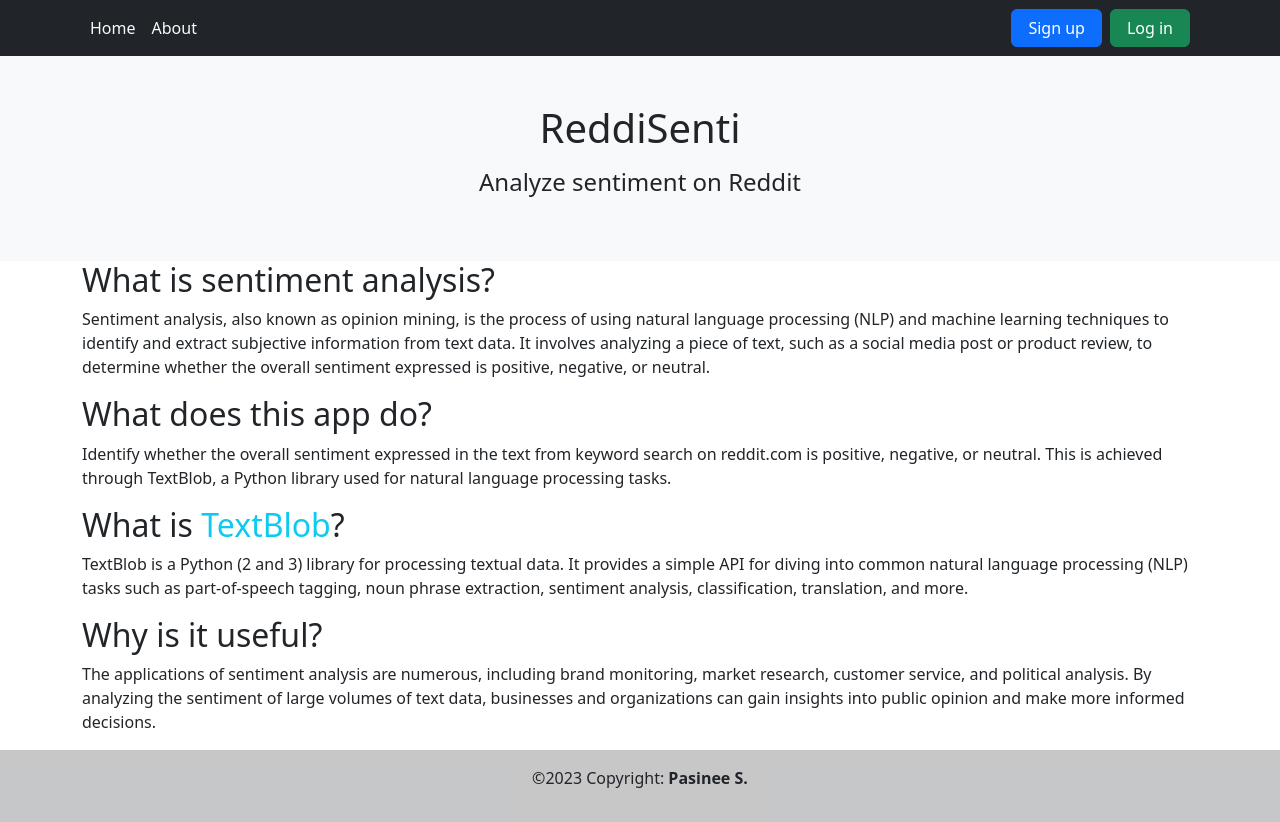
After one commit to pasinee-sb/capstone_project_1, a Flask app: page /about in a window 1280 px wide. The commit adds this page. Run offline with Flask 3, Linux system fonts and the light colour scheme; parts of the project's set-up code (start-up, migrations or seed data) failed here and were passed over; some libraries are stand-ins or nearby versions.

Commit message:
add demo.html

```diff
--- a/app.py
+++ b/app.py
@@ -12,7 +12,7 @@ app = Flask(__name__)
 app.config['DEBUG'] = os.environ.get('FLASK_DEBUG', False)
 app.app_context().push()
 
-app.config['SQLALCHEMY_DATABASE_URI'] = 'postgresql:///reddit-poll'
+app.config['SQLALCHEMY_DATABASE_URI'] = 'postgresql:///reddi-senti'
 app.config['SQLALCHEMY_TRACK_MODIFICATIONS'] = False
 app.config['SQLALCHEMY_ECHO'] = True
 
@@ -119,12 +119,11 @@ def signup():
 @app.route('/users/<int:user_id>')
 def machine(user_id):
     if g.user.id == user_id:
-        cards = AnalysisCard.query.filter_by(user_id=user_id).all()
 
         add_keyword_form = KeywordForm()
         form = AnalyzeForm()
 
-        return render_template('machine.html', cards=cards, add_keyword_form=add_keyword_form, form=form)
+        return render_template('machine.html', add_keyword_form=add_keyword_form, form=form)
 
     flash("Access not allowed", "danger")
     return redirect('/')
@@ -167,19 +166,24 @@ def add_keyword():
     session['keywords'] = keywords
     print(keyword)
 
-    return redirect('/')
+    if g.user:
+        return redirect('/')
+    return redirect('/demo')
 
 
-@app.route('/analyze', methods=['POST'])
+@app.route('/analyze')
 def analyze():
-    selected_keywords = request.form.getlist('keywords[]')
+    selected_keywords = request.args.getlist('keywords[]')
 
     results = []
     for word in selected_keywords:
         score = generate_sentiment(word)
         results.append(score)
-    # do something with selected_keywords...
-    return render_template('results.html', results=results, selected_keywords=selected_keywords, zip=zip)
+    if g.user:
+        return render_template('results.html', results=results, selected_keywords=selected_keywords, zip=zip)
+    else:
+        flash("Sign up or Log in to save result", "warning")
+        return render_template('results.html', results=results, selected_keywords=selected_keywords, zip=zip)
 
 
 @app.route('/edit_keyword')
@@ -197,7 +201,10 @@ def remove_keyword(keyword):
 
     except ValueError:
         pass
-    return redirect('/')
+
+    if g.user:
+        return redirect('/')
+    return redirect('/demo')
 
 
 @app.route('/users/<int:user_id>/cards', methods=['POST'])
@@ -240,15 +247,17 @@ def show_card(user_id, card_id):
 
 @app.route('/users/<int:user_id>/cards/<int:card_id>/delete', methods=['POST'])
 def delete_card(user_id, card_id):
+
     if g.user.id == user_id:
         card = AnalysisCard.query.get(card_id)
-        g.user.analysis_card.remove(card)
-        db.session.commit()
-        return redirect('/')
+        if card in g.user.analysis_card:
+            g.user.analysis_card.remove(card)
+            db.session.commit()
+            return redirect(f"/users/{user_id}/dashboard")
 
     flash("Access not allowed", "danger")
 
-    return redirect('/')
+    return redirect("/")
 
 
 @app.route('/users/<int:user_id>/profile', methods=['GET', 'POST'])
@@ -278,3 +287,17 @@ def show_user_dashboard(user_id):
 
     flash("Access not allowed", "danger")
     return redirect('/')
+
+
+@app.route('/about')
+def about():
+
+    return render_template('about.html')
+
+
+@app.route('/demo')
+def demo():
+    add_keyword_form = KeywordForm()
+    form = AnalyzeForm()
+
+    return render_template('machine.html',  add_keyword_form=add_keyword_form, form=form)
--- /dev/null
+++ b/templates/about.html
@@ -0,0 +1,31 @@
+{%extends 'base.html'%}
+
+{%block content%}
+
+<div class="container">
+    <h2>What is sentiment analysis?</h2>
+    <p>Sentiment analysis, also known as opinion mining, is the process of using natural language processing (NLP) and machine learning techniques to identify and extract subjective information from text data. It involves analyzing a piece of text, such as a social media post or product review, to determine whether the overall sentiment expressed is positive, negative, or neutral.</p>
+
+    </div>
+
+    <div class="container">
+        <h2>What does this app do?</h2>
+        <p>
+         Identify whether the overall sentiment expressed in the text from keyword search on reddit.com is positive, negative, or neutral. This is achieved through TextBlob, a Python library used for natural language processing tasks.
+         </p></div>
+
+         <div class="container">
+            <h2>What is <a class="text-decoration-none text-info" href="https://textblob.readthedocs.io/en/dev/">TextBlob</a>? </h2>
+
+         <p>
+            TextBlob is a Python (2 and 3) library for processing textual data. It provides a simple API for diving into common natural language processing (NLP) tasks such as part-of-speech tagging, noun phrase extraction, sentiment analysis, classification, translation, and more.
+          </p>
+         </div>
+
+         <div class="container">
+            <h2>Why is it useful?</h2>
+            <p>The applications of sentiment analysis are numerous, including brand monitoring, market research, customer service, and political analysis. By analyzing the sentiment of large volumes of text data, businesses and organizations can gain insights into public opinion and make more informed decisions.</p>
+
+            </div>
+
+{%endblock%}
--- a/templates/base.html
+++ b/templates/base.html
@@ -33,9 +33,11 @@
               <a class="nav-link text-light" aria-current="page" href="/">Home</a>
             </li>
 
+
             <li class="nav-item">
-              <a class="nav-link text-light" href="#">About</a>
+              <a class="nav-link text-light" href="/about">About</a>
             </li>
+
           </ul>
             {% if not g.user %}
             <div class="d-flex align-items-center">
@@ -43,7 +45,7 @@
               <a class="px-3 me-2 btn btn-primary" href="/signup" role="button">Sign up</a>
 
 
-              <a class="px-3 me-2 btn btn-primary" href="/login" role="button">Log in</a>
+              <a class="px-3 me-2 btn btn-success" href="/login" role="button">Log in</a>
             </div>
 
             {% else %}
@@ -52,16 +54,15 @@
 
               <a class="px-3 me-2 btn btn-success" href="/users/{{g.user.id}}/profile" role="button">{{g.user.username}}</a>
 
-              {%if request.path == url_for('machine', user_id= g.user.id)%}
+
               <a class="px-3 me-2 btn btn-primary" href="/users/{{g.user.id}}/dashboard" role="button">Dashboard</a>
 
 
 
-              {%else%}
-              <a class="px-3 me-2 btn btn-primary" href="/users/{{g.user.id}}" role="button">Go to Analyze Machine</a>
+              <a class="px-3 me-2 btn btn-primary" href="/users/{{g.user.id}}" role="button">Analyze Machine</a>
 
 
-              {%endif%}
+
 
               <a class="px-3 me-2 btn btn-danger" href="/logout" role="button">Log out </a>
 
@@ -84,7 +85,7 @@
 
 
   {% for category, message in get_flashed_messages(with_categories=True) %}
-  <div class="alert alert-{{ category }}">{{ message }}</div>
+  <div class="col-lg-6 w-50 mx-auto text-center alert alert-{{ category }}">{{ message }}</div>
   {% endfor %}
 
 
@@ -101,8 +102,8 @@
 <footer class="bg-light text-center text-lg-start mt-auto">
   <div class="text-center p-3" style="background-color: rgba(0, 0, 0, 0.2);">
     <p>&copy;<span id="currentYear"></span> Copyright:
-  <a class="text-dark"href="https://www.linkedin.com/in/pasinee-sb/" target="_blank">
-    Pasinee S.
+  <a class="text-dark text-decoration-none"href="https://www.linkedin.com/in/pasinee-sb/" target="_blank">
+    <b>Pasinee S.</b>
 </a>
 </p>
 </div>
--- a/templates/edit_user.html
+++ b/templates/edit_user.html
@@ -15,7 +15,7 @@
         {{ form.email.label }}
         {{form.email (class_="form-control")}}
 
-        <p>To confirm changes, enter your password:</p>
+        <p class="mt-5">To confirm changes, enter your password:</p>
         {% if form.password.errors %}
           {% for error in form.password.errors %}
             <span class="text-danger">
@@ -25,7 +25,7 @@
         {% endif %}
         {{ form.password(placeholder="Enter your password to confirm", class="form-control") }}
 
-        <div class="edit-btn-area">
+        <div class="edit-btn-area mt-3 text-center">
           <button type="submit" class="btn btn-success">Edit this user!</button>
           <a href="/users/{{g.user.id}}" class="btn btn-outline-secondary">Cancel</a>
         </div>
--- a/templates/machine.html
+++ b/templates/machine.html
@@ -26,7 +26,7 @@
 {%if 'keywords' in session%}
 <div class="col-lg-6 w-50 mx-auto" >
   <h2>Check keywords to analyze</h2>
-  <form method="post" action="{{ url_for('analyze') }}">
+  <form  action="{{ url_for('analyze') }}">
 
       {% for word in session['keywords'] %}
       <p>
```
Also changed, not shown: templates/card.html (+11 -2 lines), templates/dashboard.html (+10 -6 lines), templates/index.html (+12 -9 lines), templates/results.html (+31 -7 lines).
